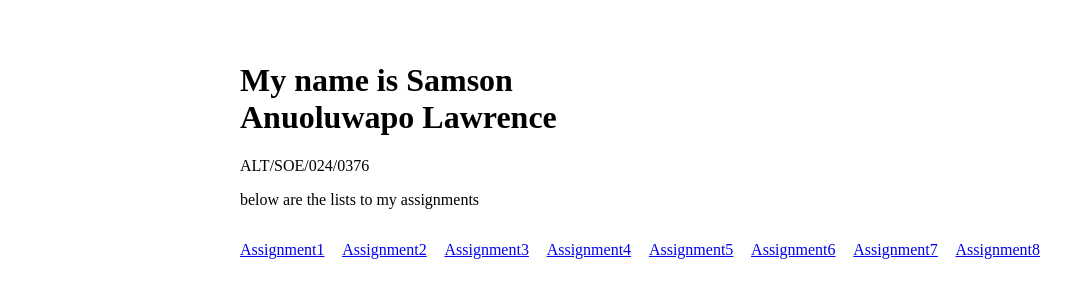
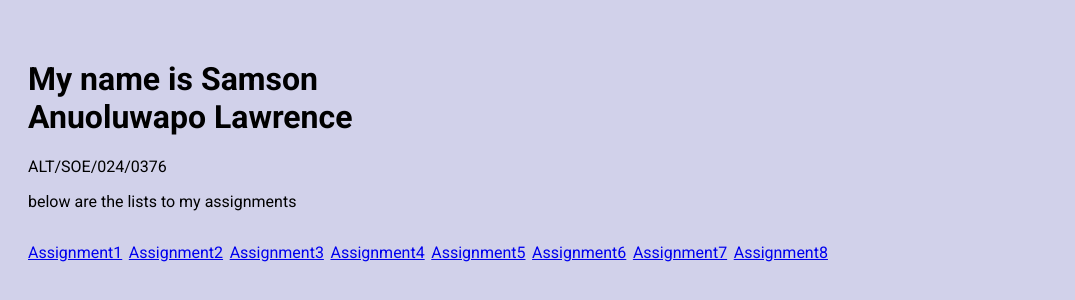
Before and after one commit to lawrencesamson/PORTFOLIO, a plain HTML site: page index.html in a window 1280 px wide. Shown: the part 250-550 px from the top of the page, without its empty margins (0-1075 px from the left). Drawn offline with Linux system fonts and the light colour scheme.

Commit message:
updated branch

```diff
--- a/index.html
+++ b/index.html
@@ -3,24 +3,106 @@
 <head>
   <meta charset="UTF-8">
   <meta name="viewport" content="width=device-width, initial-scale=1.0">
+  <link rel="preconnect" href="https://fonts.googleapis.com">
+<link rel="preconnect" href="https://fonts.gstatic.com" crossorigin>
+<link href="https://fonts.googleapis.com/css2?family=Roboto:ital,wght@0,100..900;1,100..900&display=swap" rel="stylesheet">
   <style>
+    body{
+      font-family: roboto, sans-serif;
+      background-color: rgba(159, 159, 212, 0.477);
+    }
     .container{
+      max-width:1000px;
       display: flex;
       justify-content: center;
       align-items: center;
       height: 100vh;
+      box-sizing: border-box;
+      padding: 20px;
     }
     .assignment{
       display: flex;
       justify-content: space-between;
       width: 800px;
     }
+    .contain{
+      max-width: 1000px;
+    }
+    .assignment2{
+      padding-left: 5px;
+    }
+    .assignment3{
+      padding-left: 5px;
+    }
+    .assignment4{
+      padding-left: 5px;
+    }
+    .assignment5{
+      padding-left: 5px;
+    }
+    .assignment6{
+      padding-left: 5px;
+    }
+    .assignment7{
+      padding-left: 5px;
+    }
+    .assignment8{
+      padding-left: 5px;
+    }
+
+    @media (max-width:600px) and (orientation: portrait){
+      .contain{
+        width: 100%;
+      }
+    }
+
+    @media (min-width:601px) and (max-width:991px) and (orientation: portrait){
+      .contain{
+        width:100%
+      }
+    }
+
+    @media (min-width:992px) and (max-width:1199px) and (orientation: portrait){
+      .contain{
+        width:100%
+      }
+    }
+
+    @media (min-width:1200px) and (orientation: portrait){
+      .contain{
+        width:100%
+      }
+    }
+
+    @media (max-width: 600px) and (orientation: landscape) {
+    .contain{
+        width: 100%;
+    }
+    }
+
+    @media (min-width: 601px) and (max-width: 991px) and (orientation: landscape) {
+    .contain{
+        width: 100%;
+    }
+    }
+
+    @media (min-width: 992px) and (max-width: 1199px) and (orientation: landscape) {
+    .contain{
+        width: 100%;
+    }
+    }
+
+    @media (min-width: 1200px) and (orientation: landscape) {
+    .contain{
+        width: 100%;
+    }
+ `   }
   </style>
 </head>
 <body>
   <div class="container">
 
-    <div>
+    <div class="contain">
 
     <div>
       <h1>My name is Samson<br> Anuoluwapo Lawrence</h1>
@@ -35,14 +117,14 @@
     </div>
 
     <div class="assignment">
-      <p><a href="/altschool/assignment1/index.html">Assignment1</a></p>
-      <p><a href="/altschool/assignment2/index.html">Assignment2</a></p>
-      <p><a href="/altschool/assignment3/index.html">Assignment3</a></p>
-      <p><a href="/altschool/assignment4/index.html">Assignment4</a></p>
-      <p><a href="/altschool/assignment5/">Assignment5</a></p>
-      <p><a href="/altschool/assignment6/index.html">Assignment6</a></p>
-      <p><a href="/altschool/assignment7/index.html">Assignment7</a></p>
-      <p><a href="/altschool/assignment8/index.html">Assignment8</a></p>
+      <p class="assignment1"><a class="ass1" href="/altschool/assignment1/index.html">Assignment1</a></p>
+      <p class="assignment2"><a class="ass2" href="/altschool/assignment2/index.html">Assignment2</a></p>
+      <p class="assignment3"><a href="/altschool/assignment3/index.html">Assignment3</a></p>
+      <p class="assignment4"><a href="/altschool/assignment4/index.html">Assignment4</a><br></p>
+      <p class="assignment5"><a href="/altschool/assignment5/index.html">Assignment5</a></p>
+      <p class="assignment6"><a href="/altschool/assignment6/index.html">Assignment6</a></p>
+      <p class="assignment7"><a href="/altschool/assignment7/index.html">Assignment7</a></p>
+      <p class="assignment8"><a href="/altschool/assignment8/index.html">Assignment8</a></p>
     </div>
 
     </div>
```
